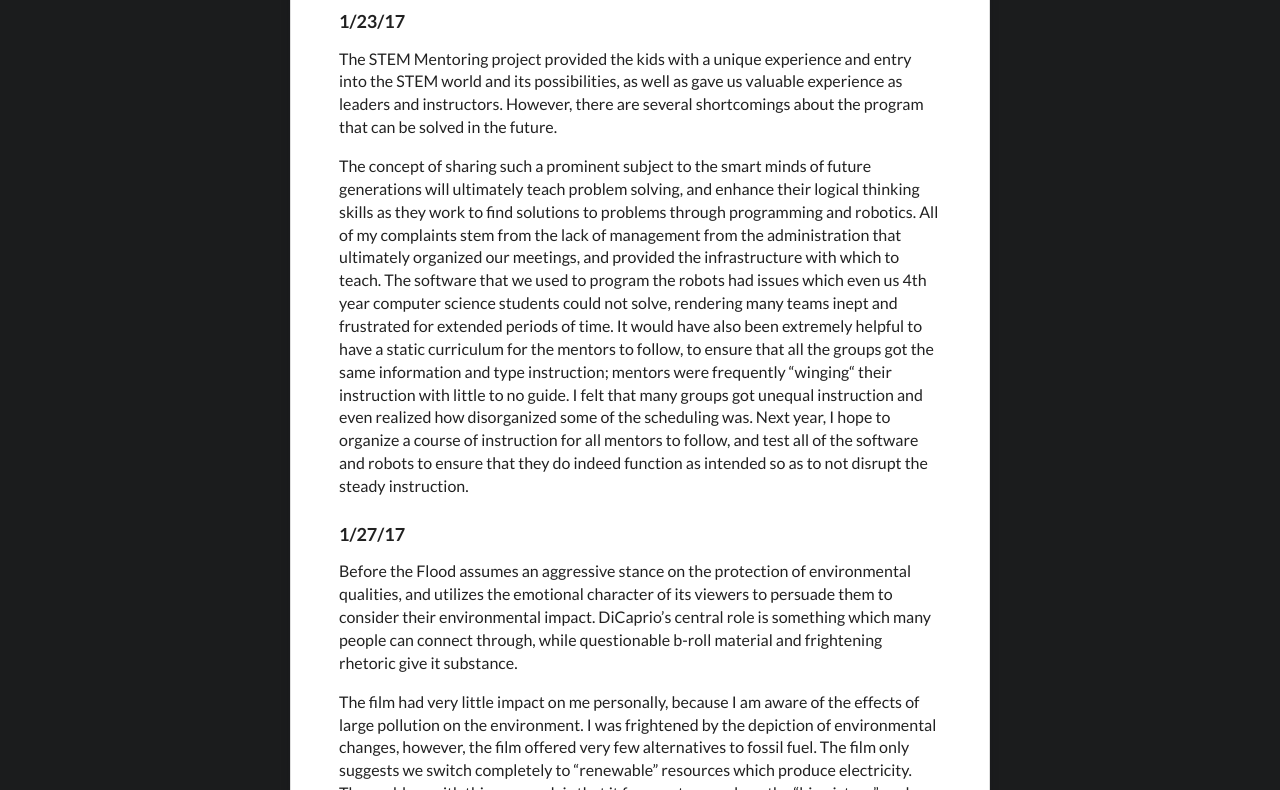
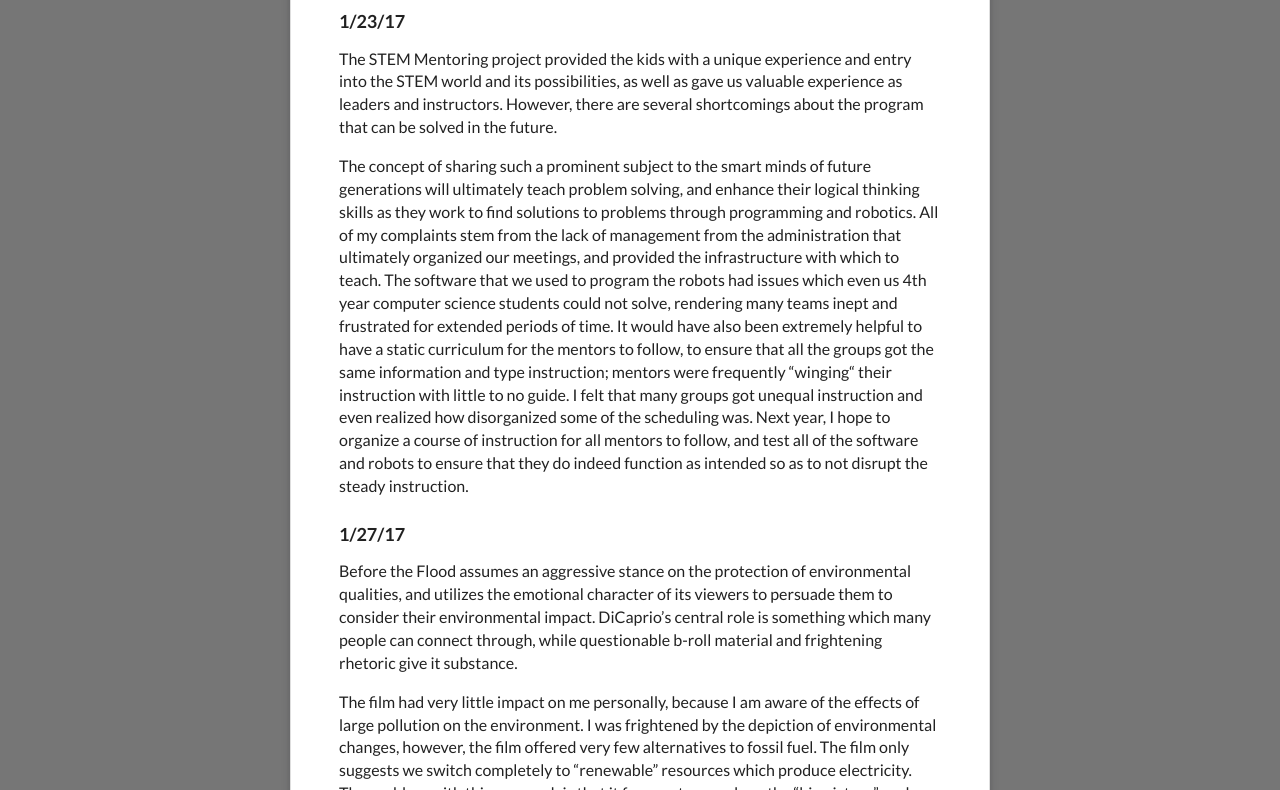
Before and after one commit to MBHS-Computer-Science-Association/humanities-blog, a website: page public/nicholas.html in a window 1280 px wide. Shown: the part 207-997 px from the top of the page. Drawn offline with nearby package versions, Linux system fonts and the light colour scheme.

Commit message:
Update nicholas.html

```diff
--- a/public/nicholas.html
+++ b/public/nicholas.html
@@ -21,7 +21,7 @@
     	</div>
 
 
-		<div class="ui gray inverted attached segment">
+		<div class="ui grey inverted attached segment">
 
 
 			<!-- this script got from www.javascriptfreecode.com-Coded by: Krishna Eydatoula -->
```
